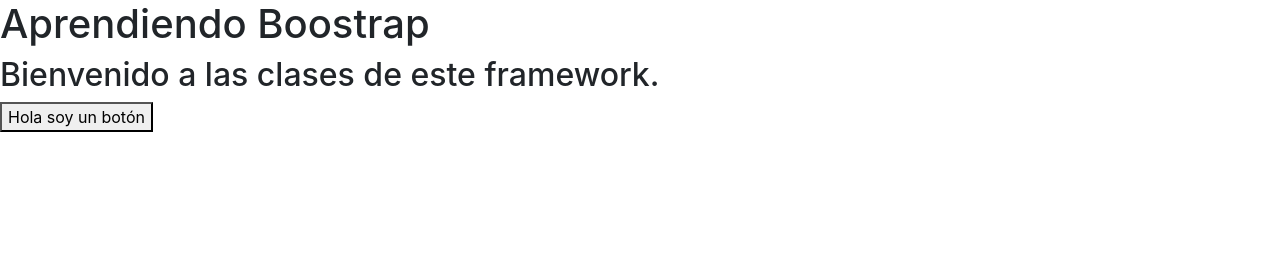
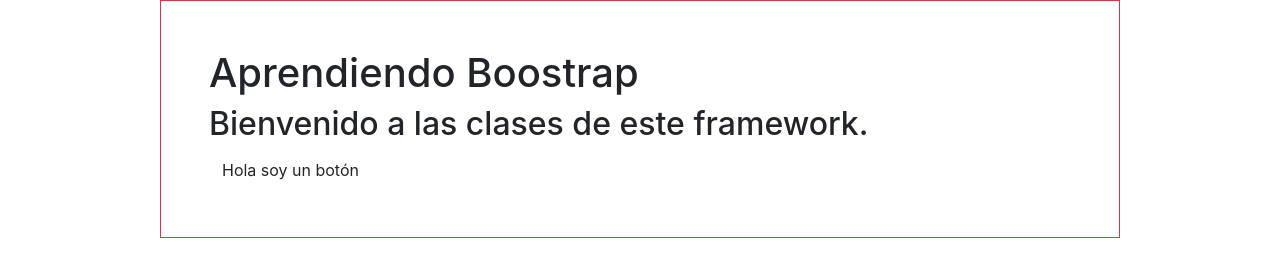
Before and after one commit to JoseLG03/Bootstrap-4, a plain HTML site: page index.html in a window 1280 px wide. Drawn offline with Linux system fonts and the light colour scheme.

Commit message:
empezando con Boostrap

```diff
--- a/index.html
+++ b/index.html
@@ -6,10 +6,11 @@
         <link rel="stylesheet" href="./bootstrap/css/bootstrap.min.css">
     </head>
     <body>
-        <h1>Aprendiendo Boostrap</h1>
-        <h2>Bienvenido a las clases de este framework.</h2>
-        <button class="btn-sucess">Hola soy un botón</button>
-
+        <div class="mi-web w-75 m-auto p-5 border border-danger">
+            <h1>Aprendiendo Boostrap</h1>
+            <h2>Bienvenido a las clases de este framework.</h2>
+            <button class="btn btn-sucess">Hola soy un botón</button>
+        </div>
         <script  type="text/javascript" src="./jquery/jquery-3.5.1.min.js"></script>
         <script type="text/javascript" src="./bootstrap/js/bootstrap.min.js"></script>
     </body>
```
